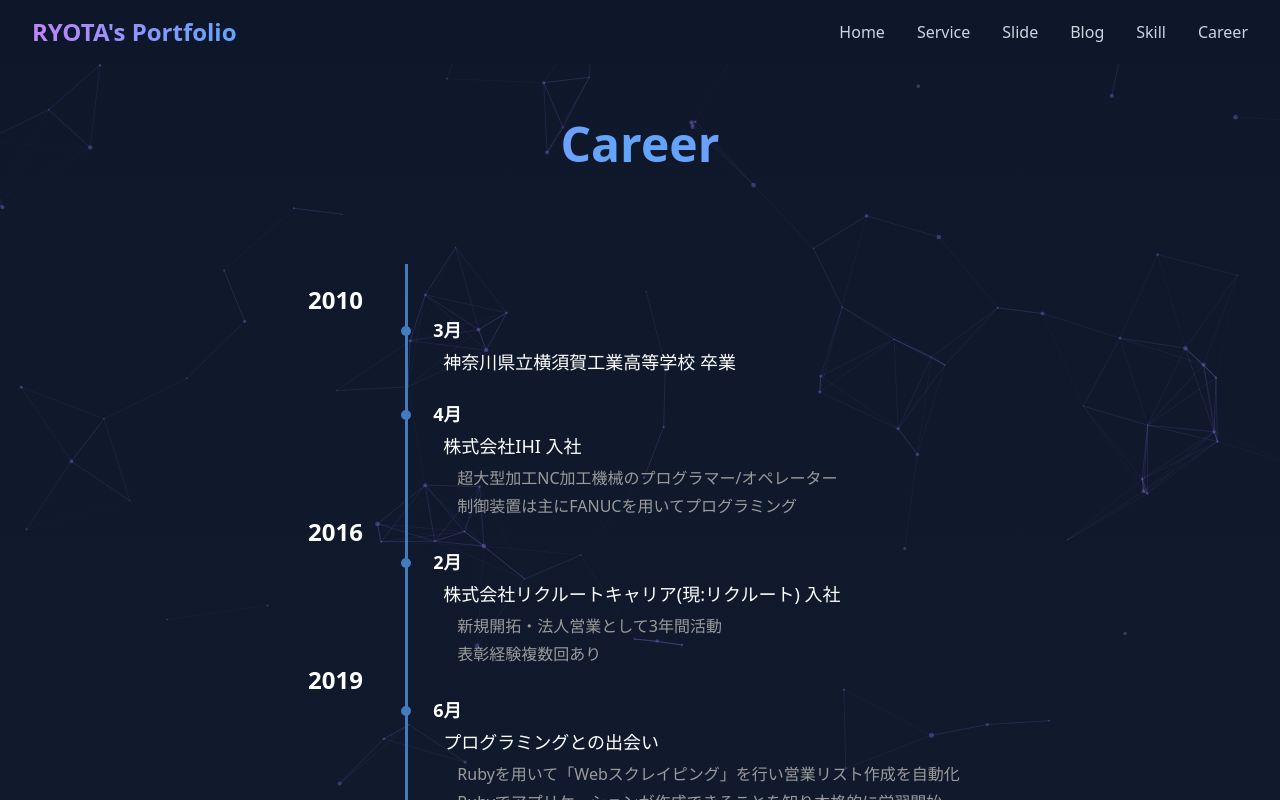
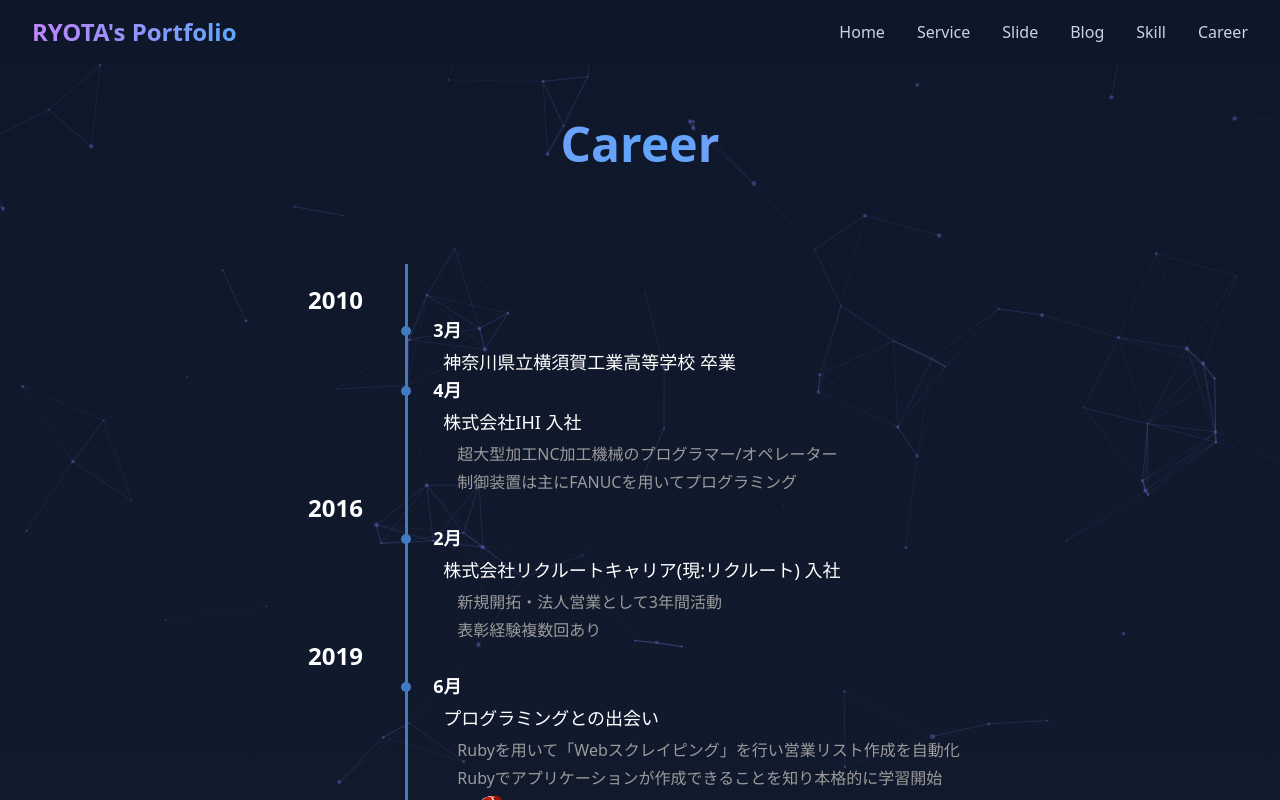
Before and after one commit to RYOTA-F/wisteria-web-v2, a Next.js app: page /career in a window 1280 px wide. Shown: the top 800 px of the page. Built offline with nearby package versions, Linux system fonts and the light colour scheme.

Commit message:
:bug: Lintエラー 修正

```diff
--- a/app/components/CareerItems/CareerItems.tsx
+++ b/app/components/CareerItems/CareerItems.tsx
@@ -18,7 +18,8 @@ export function CareerItems({ yearItems }: CareerItemsProps) {
       {yearItems.map((item, itemIndex) => (
         <li
           key={itemIndex}
-          className="relative flex items-center ml-[calc(18%-3.5px)] sm:ml-[calc(15%-3.5px)] [&:not(:first-child)]:mt-6"
+          /* eslint-disable react/no-unescaped-entities */
+          className="relative flex items-center ml-[calc(18%-3.5px)] sm:ml-[calc(15%-3.5px)] [&:not('first-child')]:mt-6"
         >
           <div className="absolute top-2.5 h-2.5 w-2.5 rounded-full bg-[#427bbf]" />
           <div className="ml-8">
--- a/app/components/Header/Header.tsx
+++ b/app/components/Header/Header.tsx
@@ -19,6 +19,7 @@ export function Header() {
               href="/"
               className="text-2xl font-bold bg-gradient-to-r from-purple-400 to-blue-400 text-transparent bg-clip-text"
             >
+              {/* eslint-disable react/no-unescaped-entities */}
               RYOTA's Portfolio
             </Link>
           </div>
```
